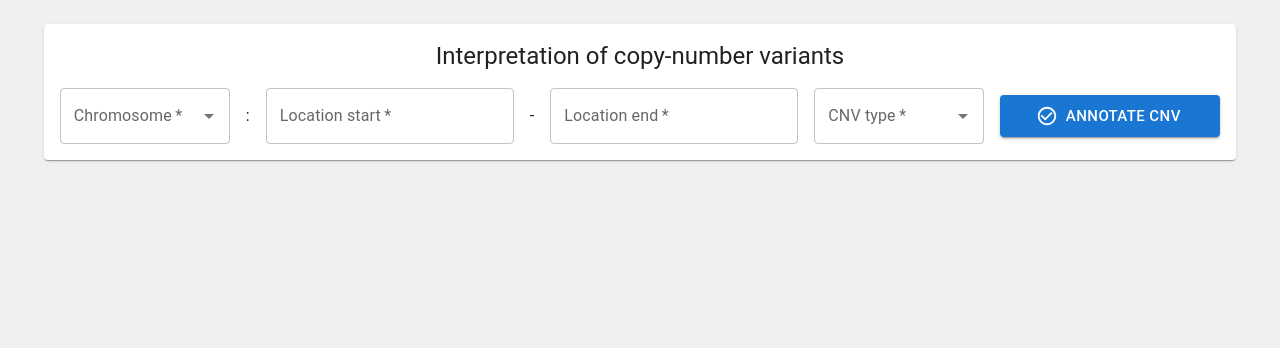
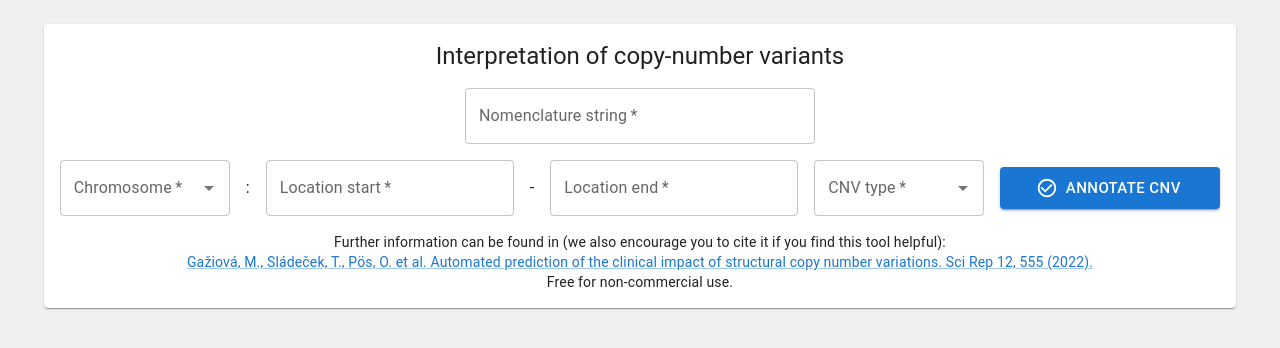
Before and after one commit to marcelTBI/MarCNV, a React (Create React App) app: page / in a window 1280 px wide. Shown: the top 348 px of the page. Built offline with nearby package versions, Linux system fonts and the light colour scheme.

Commit message:
Starting to add the Nomenclature panel.

```diff
--- a/src/components/CombinedCard.tsx
+++ b/src/components/CombinedCard.tsx
@@ -1,6 +1,7 @@
 import React, { useState } from 'react'
 import { Paper, Slider, Stack, TextField, Typography } from '@mui/material'
 import { scoreSeverity } from '../functions/common'
+import { Container } from '@mui/system'
 
 type Props = {
   title: string
@@ -20,14 +21,22 @@ const CombinedCard: React.FC<Props> = ({ title, scoreACMG, riskISV }) => {
   const finalScore = scoreACMG + strategy * (riskISV - 0.5)
 
   return (
-    <Paper sx={{ padding: 2, flex: 1 }}>
+    <Paper sx={{ padding: 2, flex: 1, maxWidth: 1200 }}>
       <Stack spacing={2}>
         <Typography variant='h5'>{title}</Typography>
-        <Slider value={strategy} onChange={(_, value) => setStrategy(value as number)} valueLabelDisplay='auto' marks={marks} max={2.2} step={null} />
+        <Container>
+          <Slider value={strategy} onChange={(_, value) => setStrategy(value as number)} valueLabelDisplay='off' marks={marks} max={2.2} step={null} />
+        </Container>
         <Stack direction='row' spacing={2} alignItems='center' marginTop={4}>
           <TextField disabled label='Final Score' value={finalScore} fullWidth />
           <TextField disabled label='Final Prediction' value={scoreSeverity(finalScore)} fullWidth />
         </Stack>
+        <Typography variant='body2'>
+          Combined prediction score is counted as: ACMG + r(MLP - 0.5), where ACMG is the ACMG score, MLP is the probability of being pathogenic from machine
+          learning,
+          <br />
+          and r is 0 for conservative, 1.1 for balanced, and 2.2 for progressive strategy.
+        </Typography>
       </Stack>
     </Paper>
   )
--- a/src/components/ISVCard.tsx
+++ b/src/components/ISVCard.tsx
@@ -13,7 +13,7 @@ type Props = {
 
 const ISVCard: React.FC<Props> = ({ title, resultISV }) => {
   return (
-    <Paper sx={{ padding: 2, flex: 1 }}>
+    <Paper sx={{ padding: 2, flex: 1, maxWidth: 1200 }}>
       <Stack spacing={2}>
         <Typography variant='h5'>{title}</Typography>
         <Stack direction='row' spacing={2} alignItems='center'>
--- a/src/components/SearchCNV.tsx
+++ b/src/components/SearchCNV.tsx
@@ -1,6 +1,6 @@
 import React, { useState } from 'react'
 import { useForm } from 'react-hook-form'
-import { Alert, Paper, Stack, Typography } from '@mui/material'
+import { Alert, Link, Paper, Stack, Typography } from '@mui/material'
 
 import SubmitButton from '../components/SubmitButton'
 import FormInputText from '../components/forms/FormInputText'
@@ -63,6 +63,17 @@ const validateStart = (location: string) => {
   return true
 }
 
+const validateNomenclature = (nomenclature: string) => {
+  const regexp = new RegExp('^chr(1|2|3|4|5|6|7|8|9|10|11|12|13|14|15|16|17|18|19|20|21|22|X|Y):[,0-9]+-[,0-9]+$')
+  if (!regexp.test(nomenclature)) return 'Nomenclature not in a proper format (chr5:123456789-234567890)'
+  const [chrom, rest] = nomenclature.split(':')
+  const [start, end] = rest.split('-')
+  const startNum = Number(start.replace(',', ''))
+  const endNum = Number(end.replace(',', ''))
+  if (startNum >= endNum) return 'End location is BEFORE start location!'
+  return true
+}
+
 const validateEnd = (end: string, start: string) => {
   const endNum = Number(end)
   const startNum = Number(start)
@@ -72,7 +83,7 @@ const validateEnd = (end: string, start: string) => {
 }
 
 const SearchCNV: React.FC<Props> = ({ submitData }) => {
-  const { handleSubmit, control, watch } = useForm<FormInput>({ defaultValues: {} })
+  const { handleSubmit, control, watch, setValue } = useForm<FormInput>({ defaultValues: {} })
   const locStart = watch('start')
 
   const [loading, setLoading] = useState(false)
@@ -94,6 +105,18 @@ const SearchCNV: React.FC<Props> = ({ submitData }) => {
     <Paper sx={{ padding: 2, flex: 1 }}>
       <Stack spacing={2} alignItems='center'>
         <Typography variant='h5'>Interpretation of copy-number variants</Typography>
+        <Stack spacing={2} direction='row'>
+          <FormInputText
+            name='nomenclature'
+            control={control}
+            label='Nomenclature string'
+            disabled={loading}
+            validator={validateNomenclature}
+            sx={{ minWidth: 350 }}
+            placeholder='chr:start-end'
+            required
+          />
+        </Stack>
         <Stack spacing={2} direction='row' alignItems='center'>
           <FormInputComboBox name='chrom' control={control} label='Chromosome' disabled={loading} options={chromosomes} sx={{ minWidth: 170 }} required />
           <Typography>:</Typography>
@@ -122,6 +145,15 @@ const SearchCNV: React.FC<Props> = ({ submitData }) => {
           <SubmitButton loading={loading} id='login' text='Annotate CNV' onClick={handleSubmit(onSubmit)} size='large' sx={{ minWidth: 220 }} />
         </Stack>
         {errorMessage && <Alert severity={'error'}>{errorMessage}</Alert>}
+        <Typography align='center' variant='body2'>
+          Further information can be found in (we also encourage you to cite it if you find this tool helpful):
+          <br />
+          <Link variant='body2' href='https://www.nature.com/articles/s41598-021-04505-z' target='_blank' rel='noreferrer'>
+            Gažiová, M., Sládeček, T., Pös, O. et al. Automated prediction of the clinical impact of structural copy number variations. Sci Rep 12, 555 (2022).
+          </Link>
+          <br />
+          Free for non-commercial use.
+        </Typography>
       </Stack>
     </Paper>
   )
--- a/src/pages/SearchPage.tsx
+++ b/src/pages/SearchPage.tsx
@@ -49,7 +49,7 @@ const SearchPage: React.FC = () => {
         <SearchCNV submitData={submitData} />
         <Stack spacing={3}>
           {resultISV && <CombinedCard title={'Combined prediction' + cnvString} riskISV={resultISV.overall_risk} scoreACMG={finalScore} />}
-          {resultISV && <ISVCard title={'ISV prediction' + cnvString} resultISV={resultISV} />}
+          {resultISV && <ISVCard title={'Machine learning prediction' + cnvString} resultISV={resultISV} />}
           {Object.keys(pickedSections).length !== 0 && (
             <ACMGCard title={'ACMG guidelines' + cnvString} disabled={searchQuery === undefined} def={pickedSections} cnvType={searchQuery?.cnvType} />
           )}
```
